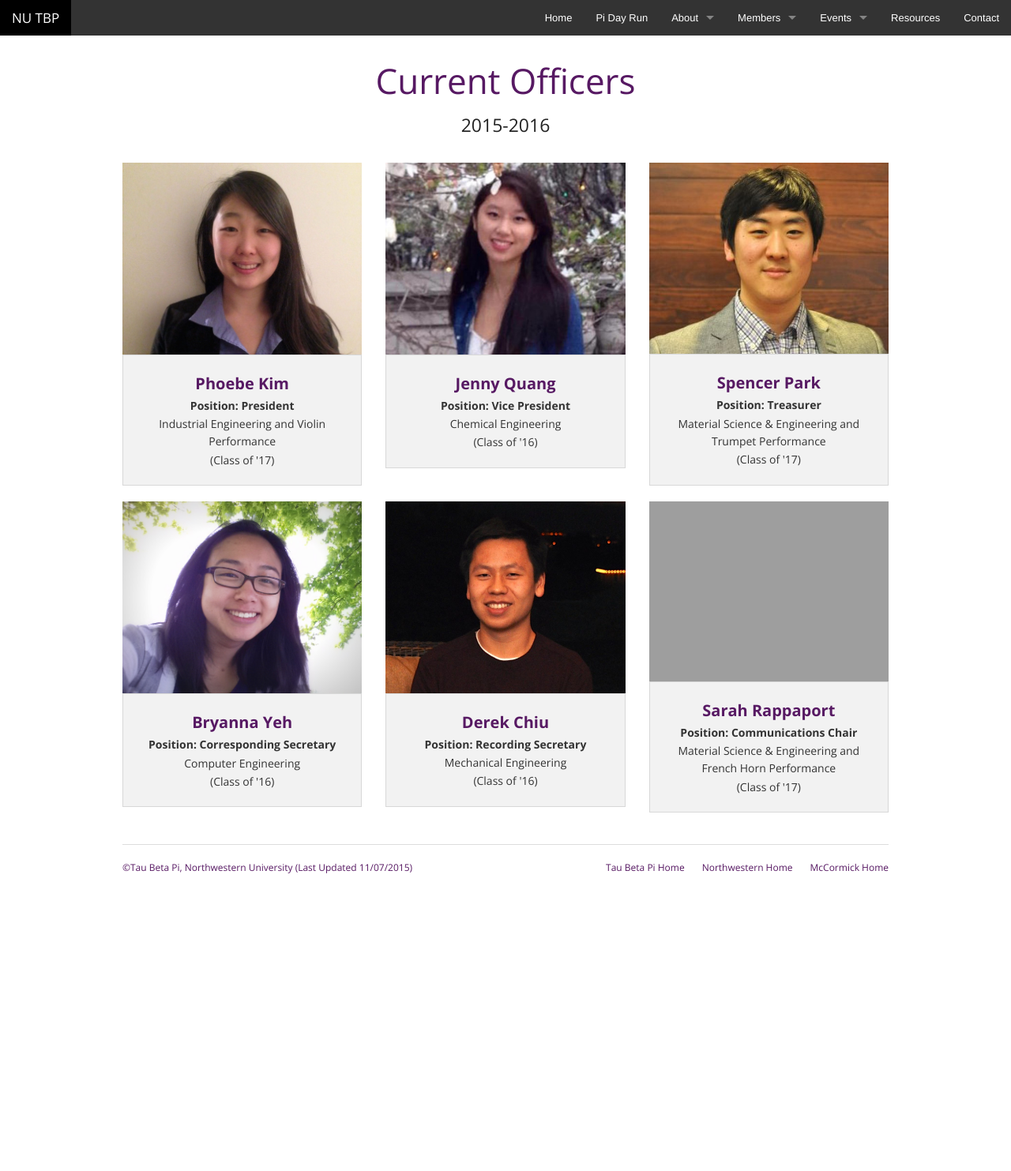
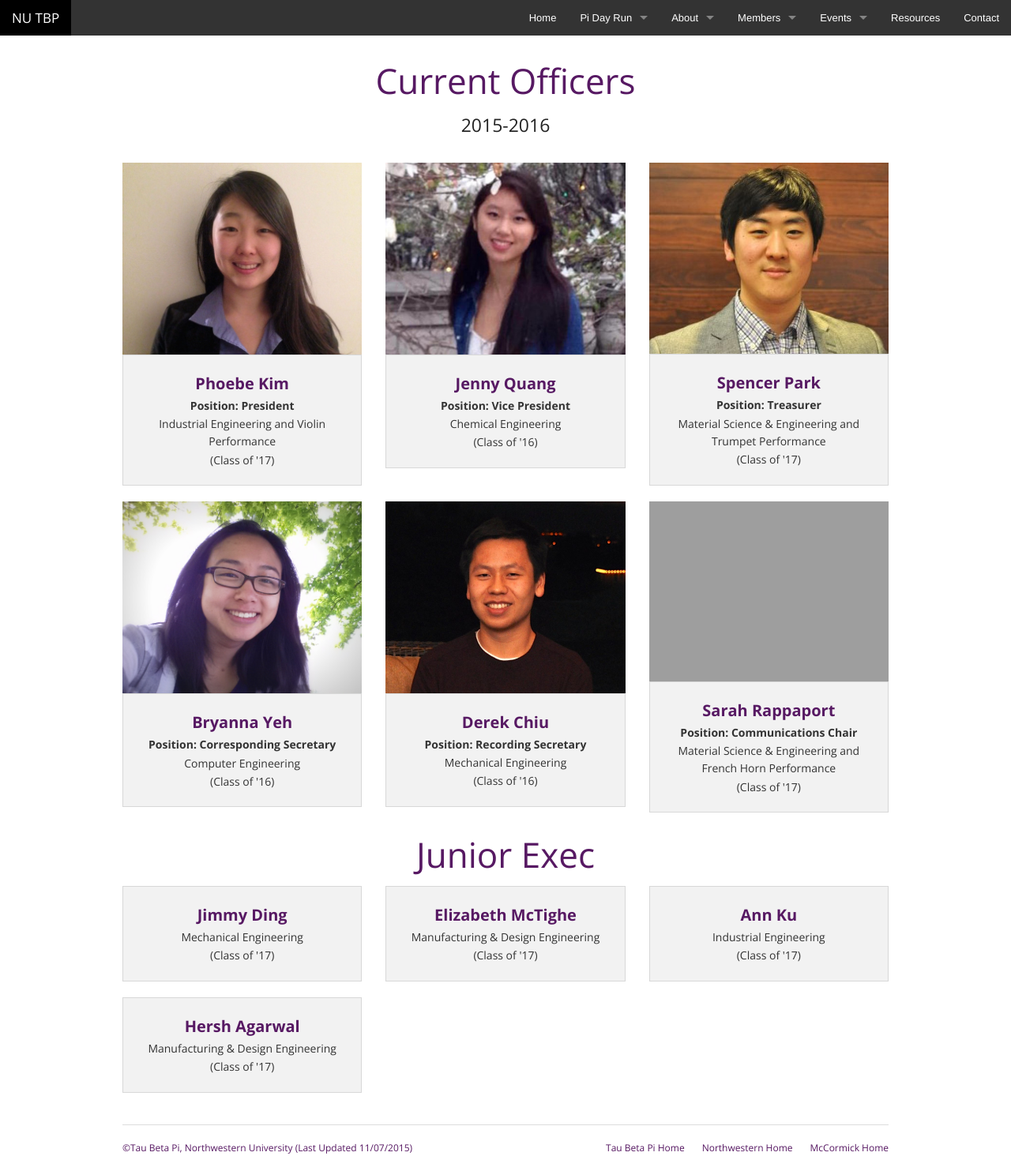
Before and after one commit to TBP-NU/website, a PHP site: page /currentOfficers.php in a window 1280 px wide. Shown: the whole page at 79% size. Before the commit the page ends 1106 px from the top, so only its background shows below. Run offline with PHP 8.4, Linux system fonts and the light colour scheme; some libraries are stand-ins or nearby versions; grey boxes are pictures that could not be loaded.

Commit message:
Pi Day Run registration & sponsor updates

```diff
--- a/www/currentOfficers.php
+++ b/www/currentOfficers.php
@@ -67,7 +67,40 @@
 		          	<p>(Class of '17)</p>
 		          </div>
 	          </div>
-        </div>
+	        </div>
+	        <div class="row">
+	          <h1>Junior Exec</h1>
+	          <div class="large-4 medium-4 small-12 columns">
+	          	<div class="panel">
+	          		<p><a href="mailto:JimmyDing2017@u.northwestern.edu"><b>Jimmy Ding</b></a></p>
+	          		<p>Mechanical Engineering</p>
+	          		<p>(Class of '17)</p>
+	          	</div>
+	          </div>
+	          <div class="large-4 medium-4 small-12 columns">
+	          	<div class="panel">
+	          		<p><a href="mailto:ElizabethMcTighe2017@u.northwestern.edu"><b>Elizabeth McTighe</b></a></p>
+	          		<p>Manufacturing &amp; Design Engineering</p>
+	          		<p>(Class of '17)</p>
+	          	</div>
+	          </div>
+	          <div class="large-4 medium-4 small-12 columns">
+	          	<div class="panel">
+	          		<p><a href="mailto:AnnKu2017@u.northwestern.edu"><b>Ann Ku</b></a></p>
+	          		<p>Industrial Engineering</p>
+	          		<p>(Class of '17)</p>
+	          	</div>
+	          </div>
+	        </div>
+	      	<div class="row">
+	          <div class="large-4 medium-4 small-12 columns">
+	          	<div class="panel">
+	          		<p><a href="mailto:HershAgarwal2017@u.northwestern.edu"><b>Hersh Agarwal</b></a></p>
+	          		<p>Manufacturing &amp; Design Engineering</p>
+	          		<p>(Class of '17)</p>
+	          	</div>
+	          </div>
+        	</div>
 
     	</div>
 	</div>
--- a/www/events.php
+++ b/www/events.php
@@ -34,7 +34,7 @@
 			</div>
 			<div class="open-event">
 				<h4><a href="piDayRun.php">2nd Annual Pi Day Run!</a></h4>
-				<p>Saturday, March 10th | 9 AM | <a href="https://goo.gl/maps/Ldi72QAHMyw">NU Lakefill</a></p>
+				<p>Saturday, March 10th | 8:30 AM | <a href="https://www.google.com/maps/dir//42.0570501,-87.6705347/@42.0548043,-87.6765142,15.72z/data=!4m2!4m1!3e2">NU Lakefill</a></p>
 			</div>
 		</div>
 	</div>
--- a/www/header.php
+++ b/www/header.php
@@ -13,7 +13,14 @@
         <!-- Right Nav Section -->
         <ul class="right">
           <li><a href="index.php">Home</a></li>
-          <li><a href="piDayRun.php">Pi Day Run</a></li>
+          <li class="has-dropdown">
+            <a href="piDayRun.php">Pi Day Run</a>
+            <ul class="dropdown">
+              <li><a href="piDayRun.php#registration">Registration</a></li>
+              <li><a href="piDayRun.php#details">Details</a></li>
+              <li><a href="piDayRun.php#sponsors">Sponsors</a></li>
+            </ul>
+          </li>
           <li class="has-dropdown">
             <a href="index.php#about">About</a>
             <ul class="dropdown">
```
Also changed, not shown: www/piDayRun.php (+35 -14 lines), www/img/piDay/facebook-event-button.png (added), www/img/piDay/lePeepLogo.png (added), www/img/piDay/nevinsLogo.png (added), www/img/piDay/oliveMtnLogo.png (added), www/img/piDay/potbellyLogo.jpg (added).
